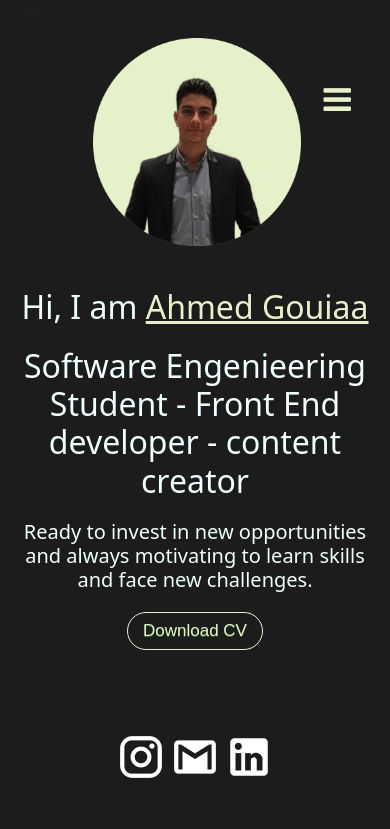
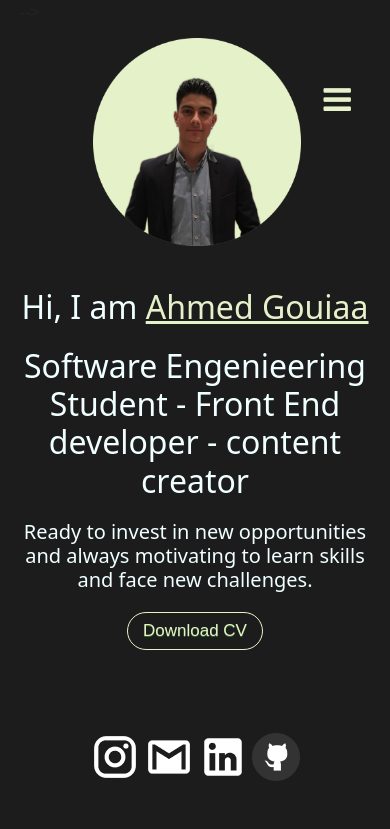
Before and after one commit to ahmedg99/portfolio-, a plain HTML site: page index.html in a window 390 px wide. Shown: the top 829 px of the page. Drawn offline with nearby package versions, Linux system fonts and the light colour scheme.

```diff
--- a/index.html
+++ b/index.html
@@ -131,9 +131,10 @@
 
                 </div>
                 <div>
-                        <a href="https://www.instagram.com/gouiaa.dev/?hl=fr"><img src="src/icons/mdi_instagram.png" alt="" ></a>
+    <a href="https://www.instagram.com/gouiaa.dev/?hl=fr"><img src="src/icons/mdi_instagram.png" alt="" ></a>
     <a href=""><img src="src/icons/mdi_gmail.png" alt=""></a>
     <a href="https://www.linkedin.com/in/ahmedgouiaa/"><img src="src/icons/mdi_linkedin.png" alt=""></a>
+    <a href="https://www.instagram.com/gouiaa.dev/?hl=fr"><img src="src/icons/github.png" alt="" ></a>
                 </div>
             </div>
 
```
Also changed, not shown: src/icons/github.png (added).
